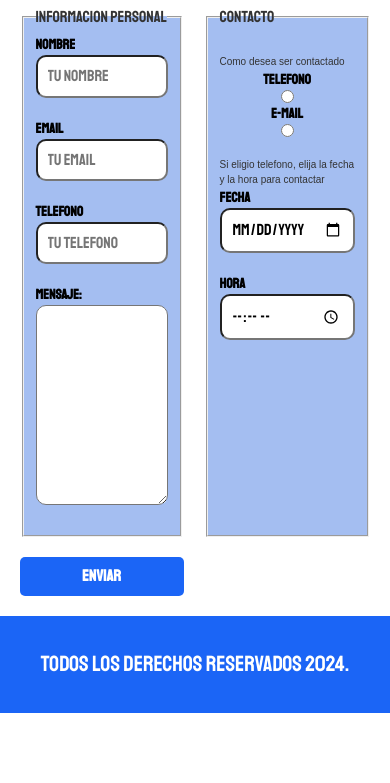
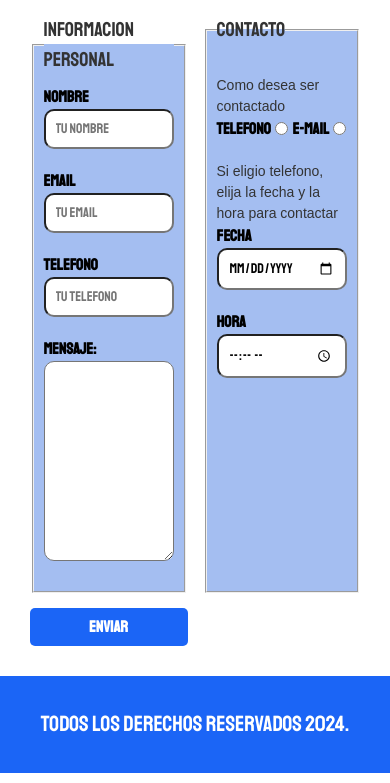
Before and after one commit to Juan8516/veterinariaSanCarlos, a plain HTML site: page contacto.html in a window 390 px wide. Shown: the part 705-1488 px from the top of the page. Before the commit the page ends 1428 px from the top, so only its background shows below. Drawn offline with Linux system fonts and the light colour scheme.

Commit message:
style: estilos a formulario

```diff
--- a/CSS/style.css
+++ b/CSS/style.css
@@ -575,36 +575,49 @@ fieldset {
 
 
 /* Estilos Responsive */
-@media (max-width: 768px) {
-    .formulario .forma-contacto {
-        flex-direction: column;
-        max-width: 100%;
+@media (max-width: 600px) {
+    main.contenedor {
+        padding: 10px;
     }
 
-    .formulario input, .formulario select, .formulario textarea {
-        width: 100%;
+    .formulario {
+        gap: 15px;
     }
 
-    .formulario p {
-        font-size: 1.2rem;
+    fieldset {
+        padding: 10px;
     }
 
-    .formulario legend {
-        font-size: 1.8rem;
+    input, textarea {
+        padding: 8px;
+        font-size: 14px;
+    }
+
+    .boton-personalizado {
+        padding: 8px;
+        font-size: 16px;
     }
 }
 
-@media (max-width: 480px) {
-    .formulario legend {
-        font-size: 1.6rem;
+@media (min-width: 601px) and (max-width: 1024px) {
+    main.contenedor {
+        max-width: 90%;
     }
 
-    .formulario label {
-        font-size: 1.4rem;
+    .formulario {
+        gap: 20px;
     }
 
-    .formulario p {
-        font-size: 1rem;
+    fieldset {
+        padding: 15px;
+    }
+
+    input, textarea {
+        font-size: 16px;
+    }
+
+    .boton-personalizado {
+        font-size: 18px;
     }
 }
 
```
